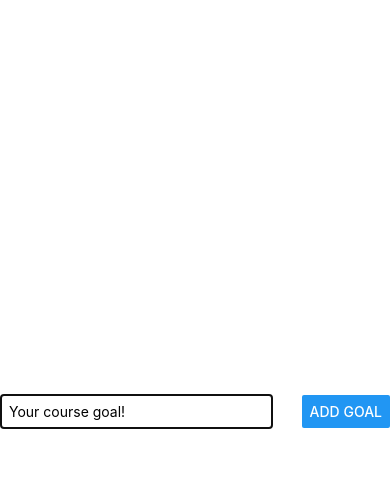
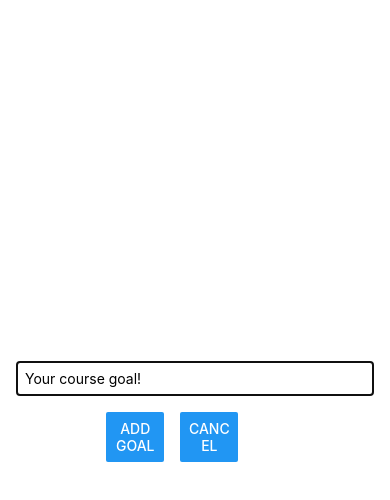
Before and after one commit to anniepuy/RNCourse, a React Native app: screen / in a window 390 px wide. Both pictures are taken after a click on the button "ADD NEW GOAL". Shown: the top 500 px of the page. Built offline with nearby package versions, Linux system fonts and the light colour scheme.

Commit message:
styling to buttons

```diff
--- a/components/GoalInput.js
+++ b/components/GoalInput.js
@@ -21,10 +21,17 @@
                 onChange={goalInputHandler}
                 value={enteredGoalText}
                 />
-                <Button title="Add Goal" onPress={addGoalHandler} />
+                <View style={styles.buttonContainer}>
+                    <View style={styles.button}>
+                        <Button title="Add Goal" onPress={addGoalHandler} />
+                    </View>
+                    <View style={styles.button}>
+                        <Button title='Cancel' />
+                    </View>
+                </View>
             </View>
         </Modal>
-    )
+    );
 }
 
 export default GoalInput;
@@ -32,9 +39,9 @@
 const styles = StyleSheet.create({
     inputContainer: {
         flex: 1,
-        flexDirection: 'row',
-        justifyContent: 'space-between',
+        justifyContent: 'center',
         alignItems: 'center',
+        padding: 16,
         marginBottom: 20,
         borderBottomWidth: 1,
         borderBottomColor: '#cccccc',
@@ -42,8 +49,15 @@
       textInput: {
         borderWidth: 1,
         borderColor: '#cccccc',
-        width: '70%',
-        marginRight: 8,
+        width: '100%',
         padding: 8,
+      },
+      buttonContainer: {
+          flexDirection: 'row',
+          marginTop: 16,
+      },
+      button: {
+          width: '30%',
+          marginHorizontal: 8,
       }
 })
```
